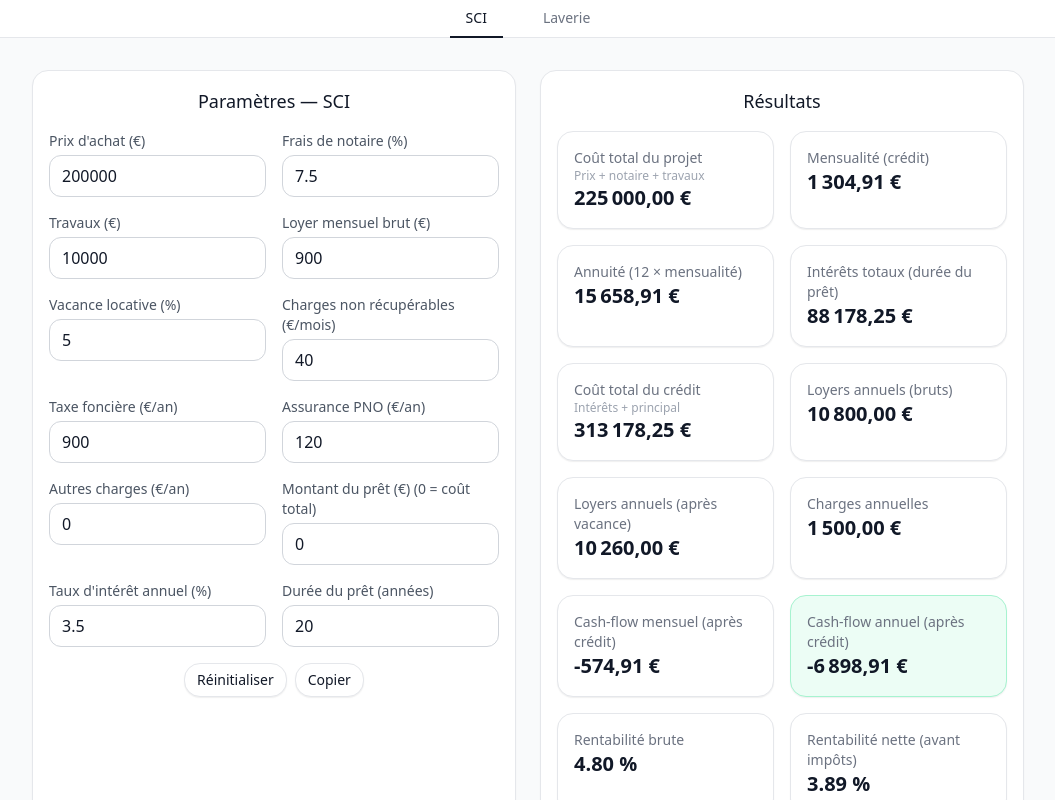
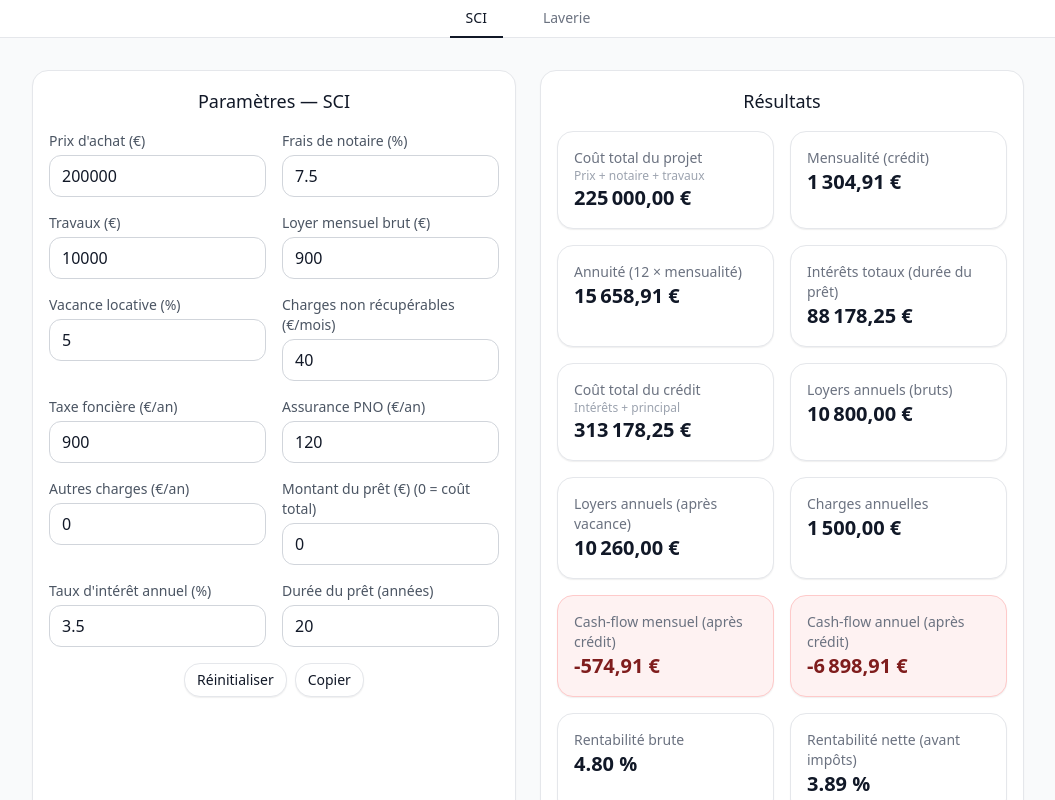
Before and after one commit to Ludovic28/GuglielminiHolding, a React (Vite) app: page / in a window 1280 px wide. Shown: the top 800 px of the page, without its empty margins (112-1167 px from the left). Built offline with nearby package versions, Linux system fonts and the light colour scheme.

Commit message:
add color for renta

```diff
--- a/src/Components/Card.tsx
+++ b/src/Components/Card.tsx
@@ -1,15 +1,14 @@
-
-
 interface CardProps {
   title: string;
   subtitle?: string;
   value: string | number;
   highlight?: boolean;
+  className?: string; // ⬅️ ajouté
 }
 
-export default function Card({ title, subtitle, value, highlight = false }: CardProps) {
+export default function Card({ title, subtitle, value, highlight = false, className }: CardProps) {
   return (
-    <div className={`card ${highlight ? "card--highlight" : ""}`}>
+    <div className={`card ${highlight ? "card--highlight" : ""} ${className ?? ""}`}>
       <div className="text-sm text-gray-500">{title}</div>
       {subtitle && <div className="text-xs text-gray-400">{subtitle}</div>}
       <div className="text-xl font-semibold">{value}</div>
--- a/src/Tabs/SciTab.tsx
+++ b/src/Tabs/SciTab.tsx
@@ -41,6 +41,9 @@ export default function SciTab() {
   }, [form, credit.monthlyPayment]);
 
   const cashflowAnnuelApresCredit = results.cashflowMensuelAvantImpots * 12;
+
+  const cfMensuelPos = results.cashflowMensuelAvantImpots >= 0;
+  const cfAnnuelPos  = cashflowAnnuelApresCredit >= 0;
 
   return (
     <div className="max-w-5xl mx-auto px-4 py-8">
@@ -126,8 +129,20 @@ export default function SciTab() {
             <Card title="Loyers annuels (bruts)" value={euro(results.loyersAnnuelsBruts)} />
             <Card title="Loyers annuels (après vacance)" value={euro(results.loyersAnnuelsNetsVacance)} />
             <Card title="Charges annuelles" value={euro(results.chargesAnnuelles)} />
-            <Card title="Cash-flow mensuel (après crédit)" value={euro(results.cashflowMensuelAvantImpots)} />
-            <Card title="Cash-flow annuel (après crédit)" value={euro(cashflowAnnuelApresCredit)} highlight />
+            <Card
+              title="Cash-flow mensuel (après crédit)"
+              value={euro(results.cashflowMensuelAvantImpots)}
+              className={cfMensuelPos
+                ? "bg-emerald-50 border-emerald-200 text-emerald-900"
+                : "bg-red-50 border-red-200 text-red-900"}
+            />
+            <Card
+              title="Cash-flow annuel (après crédit)"
+              value={euro(cashflowAnnuelApresCredit)}
+              className={cfAnnuelPos
+                ? "bg-emerald-50 border-emerald-200 text-emerald-900"
+                : "bg-red-50 border-red-200 text-red-900"}
+            />
 
             <Card title="Rentabilité brute" value={pct(results.rentabBrute)} />
             <Card title="Rentabilité nette (avant impôts)" value={pct(results.rentabNette)} />
```
Also changed, not shown: 5 other files (tests, documents, lock files or other folders).
